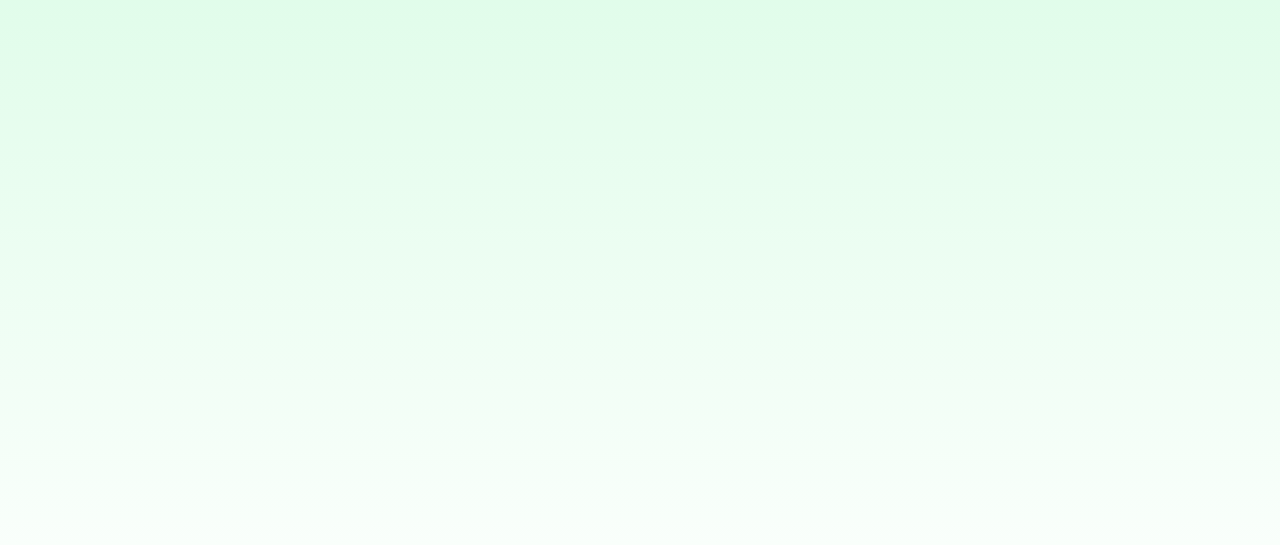
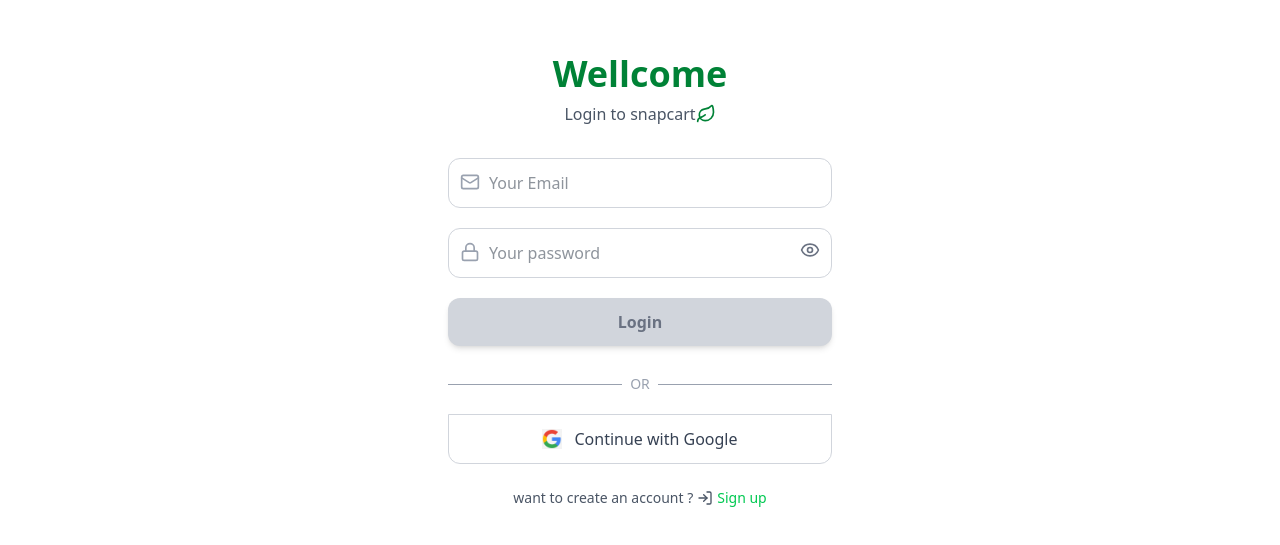
Before and after one commit to vishal-gawade-031/snap-cart, a Next.js app: page /login in a window 1280 px wide. Shown: the part 119-664 px from the top of the page. Built offline with nearby package versions, Linux system fonts and the light colour scheme.

Commit message:
Login added check with status code

```diff
--- a/src/app/login/page.tsx
+++ b/src/app/login/page.tsx
@@ -1,9 +1,136 @@
-import React from 'react'
+'use client'
+import { ArrowLeft, EyeIcon, EyeOff, Leaf, Loader2, Lock, LogIn, Mail, User, Vault } from 'lucide-react'
+import { motion } from 'motion/react'
+import Image from 'next/image'
+import googleImage from '@/assets/google-logo-icon-gsuite-hd-701751694791470gzbayltphh.png'
+import React, { FormEvent, useState } from 'react'
+import axios from 'axios'
+import { useRouter } from 'next/navigation'
+import { signIn } from 'next-auth/react'
 
-export default function page() {
+
+const Login = () => {
+    const [email,setEmail]=useState("");
+    const [password,setPassword]=useState("");
+    const [showPassword,setshowPassword]=useState(false);
+    const [loading,setLoding]=useState(false);
+    const router=useRouter();
+    const handleLogin=async (e:FormEvent)=>{
+        e.preventDefault();
+        setLoding(true)
+        try{
+              await signIn("credentials",{
+                email,password
+              })
+              setLoding(false);
+        }
+        catch(error){
+            console.log(error);
+            setLoding(false);
+        }
+    }
+
   return (
-    <div>
+        <div className='flex flex-col items-center justify-center min-h-screen px-6
+        py-10 bg-white relative'>
 
-    </div>
+
+            <motion.h1 className='text-4xl font-extrabold text-green-700 mb-2'
+            initial={{
+                y:-10,
+                opacity:0
+            }}
+            animate={{
+                y:0,
+                opacity:1
+            }}
+            transition={{
+                duration:0.7
+            }}
+            >
+                Wellcome
+            </motion.h1>
+            <p className='text-gray-600 mb-8 flex items-center'>Login to snapcart
+                <Leaf className='w-5 h-5 text-green-700'/></p>
+
+            <motion.form
+            onSubmit={handleLogin}
+
+               initial={{
+                opacity:0
+            }}
+            animate={{
+                opacity:1
+            }}
+            transition={{
+                duration:0.7
+            }}
+            className='flex flex-col gap-5 w-full max-w-sm'>
+
+
+
+                <div className='relative'>
+                    <Mail className='absolute left-3 top-3.5 w-5 h-5 text-gray-400'/>
+                        <input type="text" placeholder='Your Email' className='w-full border border-gray-300 rounded-xl
+                        py-3 pl-10 pr-4 text-gray-800 focus:ring-2 focus:ring-green-500 focus:outline-none'
+                        onChange={(e)=>{
+                            setEmail(e.target.value)
+                      }}
+                      value={email}/>
+
+
+                </div>
+
+
+                <div className='relative'>
+                    <Lock className='absolute left-3 top-3.5 w-5 h-5 text-gray-400'/>
+                        <input type={showPassword?"text":"password"} placeholder='Your password' className='w-full border border-gray-300 rounded-xl
+                        py-3 pl-10 pr-4 text-gray-800 focus:ring-2 focus:ring-green-500 focus:outline-none'
+                        onChange={(e)=>{
+                            setPassword(e.target.value)
+                      }}
+                      value={password}
+                      />
+                      {
+                        showPassword?<EyeOff className='absolute right-3 top-3 w-5 h-5 text-gray-500 cursor-pointer'
+                        onClick={()=>setshowPassword(false)}/>:<EyeIcon className='absolute right-3 top-3 w-5 h-5 text-gray-500 cursor-pointer' onClick={()=>setshowPassword(true)}/>
+                      }
+
+                </div>
+
+              {/* when we write the code in back tick then we can applay javascript register button*/}
+                      {
+                      (()=>{
+                        const formValidation = email !== "" && password !==""
+                        return <button disabled={!formValidation || loading} className={`w-full font-semibold py-3 rounded-xl transition-all duration-200
+                            shadow-md inline-flex items-center justify-center gap-2 ${
+                            formValidation
+                            ?"bg-green-600 hover:bg-green-700 text-white" : "bg-gray-300 text-gray-500 cursor-not-allowed"
+                        }`}>
+                      {loading?<Loader2 className='w-5 h-5 animate-spin'/>:"Login"}
+
+                        </button>
+
+                      })()}
+
+                      <div className='flex items-center gap-2 text-gray-400 text-sm mt-2'>
+                        <span className='flex-1 h-px bg-gray-400'></span> OR <span className='flex-1 h-px bg-gray-400'></span>
+                        </div>
+
+                        <button className='w-full flex items-center justify-center gap-3 border border-gray-300
+                        hover:bg-gray-50 py-3 rounded-b-xl text-gray-700 font-medium transition-all duration-200'>
+                            <Image src={googleImage} width={20} height={20} alt='google image'/>
+                            Continue with Google
+                        </button>
+
+            </motion.form>
+            <p className='text-gray-600 mt-6 text-sm flex items-center gap-1 cursor-pointer'
+             onClick={()=>router.push("/register")}>
+               want to create an account ? <LogIn className='w-4 h-4 cursor-pointer'/>
+               <span className='text-green-500'>Sign up</span></p>
+
+        </div>
   )
 }
+
+export default Login
--- a/src/components/RegisterForm.tsx
+++ b/src/components/RegisterForm.tsx
@@ -4,6 +4,7 @@ import Image from 'next/image'
 import googleImage from '@/assets/google-logo-icon-gsuite-hd-701751694791470gzbayltphh.png'
 import React, { useState } from 'react'
 import axios from 'axios'
+import { useRouter } from 'next/navigation'
 
 type propType={
     previousStep:(s:number)=>void
@@ -14,6 +15,7 @@ const RegisterForm = ({previousStep}:propType) => {
     const [password,setPassword]=useState("");
     const [showPassword,setshowPassword]=useState(false);
     const [loading,setLoding]=useState(false);
+    const router=useRouter();
     const handleRegister=async (e:React.FormEvent)=>{
         e.preventDefault()
         try{
@@ -139,7 +141,8 @@ const RegisterForm = ({previousStep}:propType) => {
                         </button>
 
             </motion.form>
-            <p className='text-gray-600 mt-6 text-sm flex items-center gap-1 cursor-pointer'>
+            <p className='text-gray-600 mt-6 text-sm flex items-center gap-1 cursor-pointer'
+            onClick={()=>router.push("/login")}>
                 Already have an account ? <LogIn className='w-4 h-4 cursor-pointer'/><span className='text-green-500'>Sign in</span></p>
 
         </div>
```
